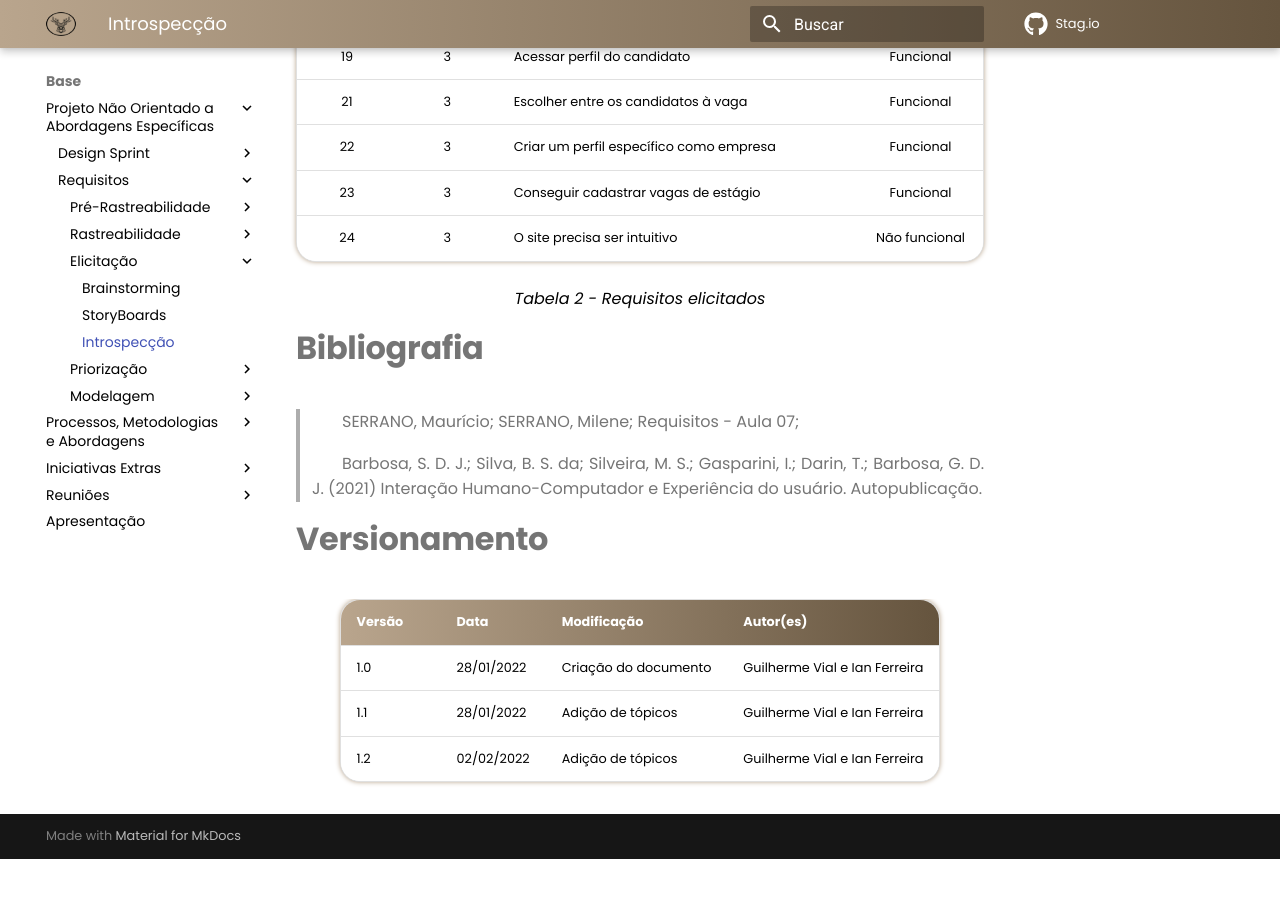
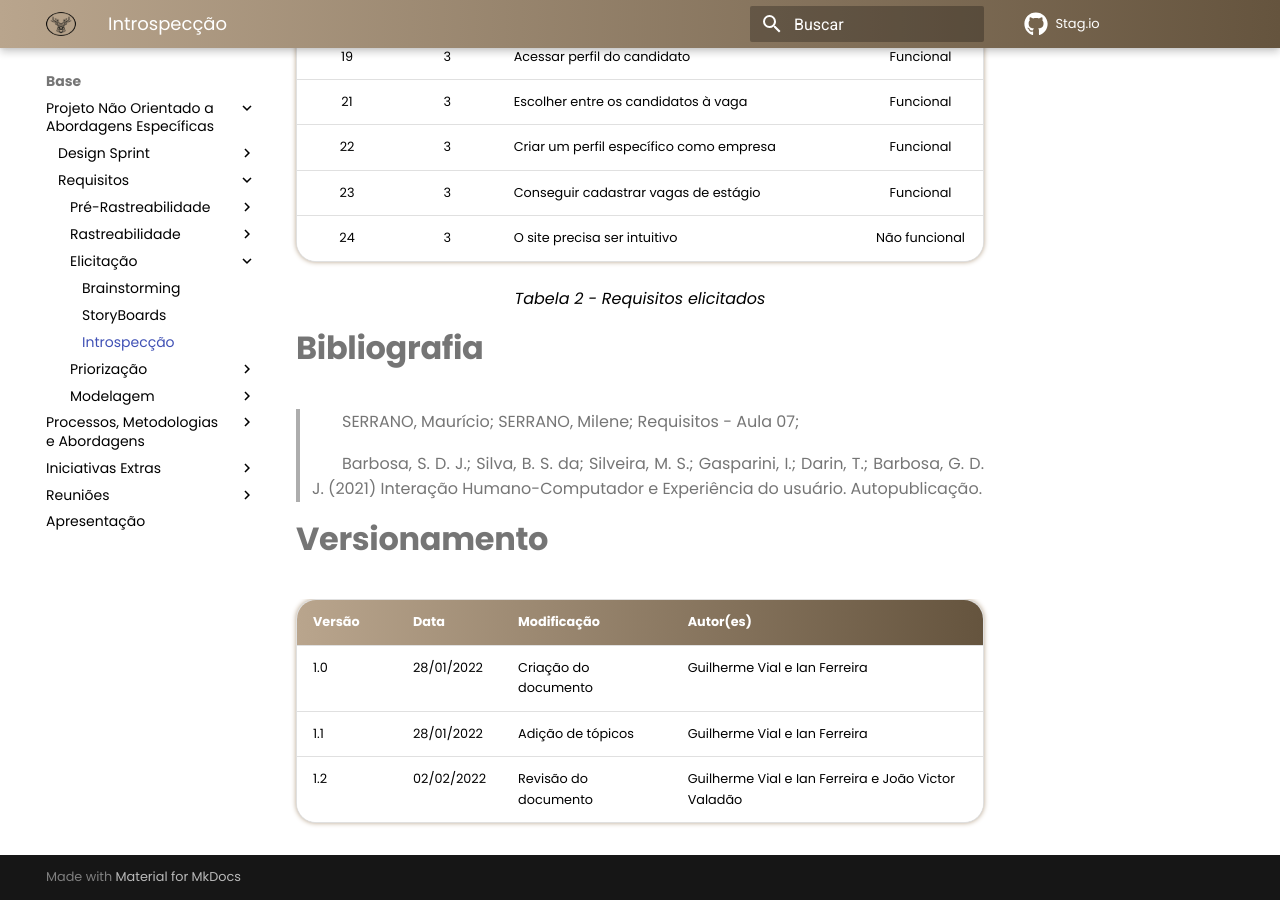
Before and after one commit to UnBArqDsw2021-2/2021.2_G3_stag.io, an MkDocs documentation site: the page built from docs/Base/PNOAE/Requisitos/Elicitacao/Introspeccao.md, in a window 1280 px wide and 900 px high, scrolled down 1797 px. Built offline with MkDocs 1.6.1 and Material for MkDocs 9.7.7, drawn with Linux system fonts in a browser that asks for light colours; comment, search, counter and statistics services are not loaded; before the commit the page ends 2656 px from its top, so only the background shows below that.

```diff
--- a/docs/Base/PNOAE/Requisitos/Elicitacao/Introspeccao.md
+++ b/docs/Base/PNOAE/Requisitos/Elicitacao/Introspeccao.md
@@ -59,4 +59,4 @@
 |--|--|--|--|
 | 1.0 | 28/01/2022 | Criação do documento | Guilherme Vial e Ian Ferreira |
 | 1.1 | 28/01/2022 | Adição de tópicos | Guilherme Vial e Ian Ferreira |
-| 1.2 | 02/02/2022 | Adição de tópicos | Guilherme Vial e Ian Ferreira |
+| 1.2 | 02/02/2022 | Revisão do documento | Guilherme Vial e Ian Ferreira e João Victor Valadão |
```
